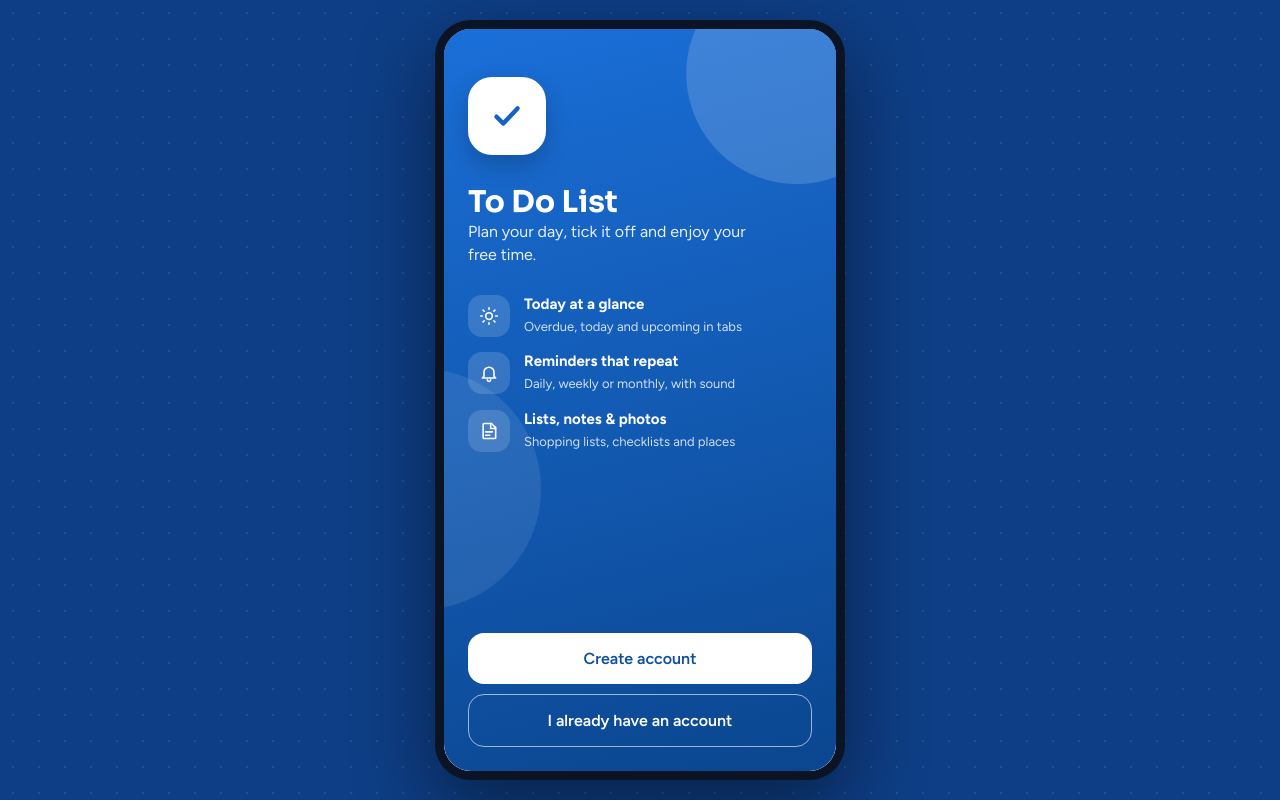
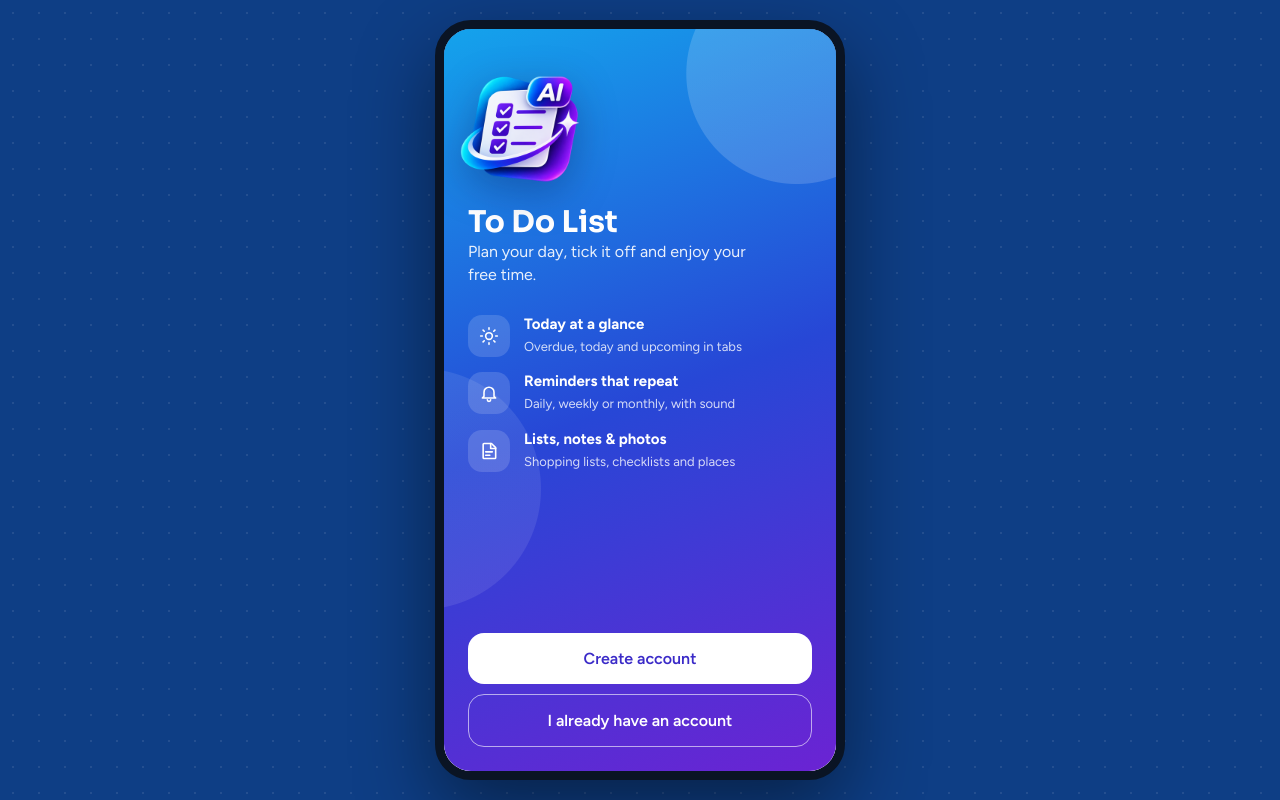
Before and after one commit to avyentra/todo, a plain HTML site: page index.html in a window 1280 px wide. Drawn offline with Linux system fonts and the light colour scheme.

Commit message:
Add files via upload

```diff
--- a/css/styles.css
+++ b/css/styles.css
@@ -40,7 +40,7 @@ h1,h2,h3{font-family:var(--f-display);text-wrap:balance;margin:0}
 .app.open .scrim{display:block;position:absolute;inset:0;background:rgba(6,18,40,.45);z-index:30;animation:fade .2s}
 @keyframes fade{from{opacity:0}}
 .brand{display:flex;flex-direction:column;align-items:center;gap:6px;padding:22px 16px 16px;background:linear-gradient(180deg,var(--accent-soft),transparent)}
-.brand-logo{width:54px;height:54px;border-radius:50%;background:var(--accent);color:var(--accent-ink);display:grid;place-items:center;box-shadow:0 6px 16px rgba(20,99,196,.35)}
+.brand-logo{width:64px;height:64px;object-fit:contain;filter:drop-shadow(0 6px 12px rgba(20,60,160,.3))}
 .brand-logo .i{width:28px;height:28px;stroke-width:3}
 .brand h1{font-size:19px;color:var(--accent)}
 .brand small{color:var(--muted);font-size:12px}
@@ -213,9 +213,9 @@ textarea{resize:vertical;line-height:1.45}
 /* ---------- auth ---------- */
 .auth{position:absolute;inset:0;z-index:70;background:var(--bg);display:flex;flex-direction:column;overflow-y:auto}
 .auth[hidden]{display:none}
-.auth-top{background:radial-gradient(circle at 85% 10%,rgba(255,255,255,.16) 0 90px,transparent 91px),radial-gradient(circle at 0% 95%,rgba(255,255,255,.1) 0 80px,transparent 81px),linear-gradient(160deg,#1A6FD8,#0D4E9F);color:#fff;padding:calc(44px + var(--st)) 24px 76px;text-align:center;display:flex;flex-direction:column;align-items:center;gap:6px}
-.auth-logo{width:70px;height:70px;border-radius:22px;background:#fff;color:#1463C4;display:grid;place-items:center;box-shadow:0 10px 24px rgba(0,0,0,.2);margin-bottom:8px}
-.auth-logo .i{width:36px;height:36px;stroke-width:3}
+.auth-top{background:radial-gradient(circle at 85% 10%,rgba(255,255,255,.16) 0 90px,transparent 91px),radial-gradient(circle at 0% 95%,rgba(255,255,255,.1) 0 80px,transparent 81px),linear-gradient(155deg,#1593E6 0%,#2747D6 55%,#6B23D3 100%);color:#fff;padding:calc(44px + var(--st)) 24px 76px;text-align:center;display:flex;flex-direction:column;align-items:center;gap:6px}
+.auth-logo{width:96px;height:96px;object-fit:contain;display:block;filter:drop-shadow(0 12px 20px rgba(10,20,80,.35));margin-bottom:4px}
+
 .auth-top h1{font-size:24px;color:#fff}
 .auth-top p{margin:0;opacity:.88;font-size:14.5px}
 .auth-card{position:relative;z-index:1;margin:-50px 16px 18px;background:var(--surface);border-radius:22px;box-shadow:0 10px 30px rgba(10,30,70,.12);padding:22px 20px;display:flex;flex-direction:column;gap:14px;border:1px solid var(--line)}
@@ -240,8 +240,8 @@ textarea{resize:vertical;line-height:1.45}
 .avatar.big{width:62px;height:62px;font-size:22px;box-shadow:0 6px 16px rgba(0,0,0,.18)}
 .shake{animation:shake .4s}
 @keyframes shake{20%,60%{transform:translateX(-7px)}40%,80%{transform:translateX(7px)}}
-.welcome{flex:1;display:flex;flex-direction:column;background:radial-gradient(circle at 90% 6%,rgba(255,255,255,.16) 0 110px,transparent 111px),radial-gradient(circle at -6% 62%,rgba(255,255,255,.09) 0 120px,transparent 121px),linear-gradient(165deg,#1A6FD8,#0B468F);color:#fff;padding:calc(48px + var(--st)) 24px calc(24px + var(--sb));gap:22px}
-.welcome .auth-logo{width:78px;height:78px;border-radius:24px}
+.welcome{flex:1;display:flex;flex-direction:column;background:radial-gradient(circle at 90% 6%,rgba(255,255,255,.16) 0 110px,transparent 111px),radial-gradient(circle at -6% 62%,rgba(255,255,255,.09) 0 120px,transparent 121px),linear-gradient(160deg,#14A3EC 0%,#2747D6 50%,#6B23D3 100%);color:#fff;padding:calc(48px + var(--st)) 24px calc(24px + var(--sb));gap:22px}
+.welcome .auth-logo{width:120px;height:120px;margin:-8px 0 -6px -8px}
 .welcome h1{font-size:30px;color:#fff;line-height:1.15}
 .welcome .tag{margin:0;font-size:16px;opacity:.9;max-width:30ch}
 .feats{list-style:none;margin:6px 0 0;padding:0;display:flex;flex-direction:column;gap:14px}
@@ -251,13 +251,13 @@ textarea{resize:vertical;line-height:1.45}
 .feats li small{opacity:.8;font-size:13px}
 .wbtns{margin-top:auto;display:flex;flex-direction:column;gap:10px}
 .wbtns .btn{justify-content:center;padding:14px;font-size:16px;border-radius:16px;border:0}
-.wbtns .btn.white{background:#fff;color:#0D4E9F}
+.wbtns .btn.white{background:#fff;color:#3B2BC8}
 .wbtns .btn.outline{background:transparent;color:#fff;border:1.5px solid rgba(255,255,255,.6)}
 .auth-top{position:relative}
 .auth-back{position:absolute;left:8px;top:calc(8px + var(--st));color:#fff}
 .auth-back:hover{background:rgba(255,255,255,.15);color:#fff}
 .note{background:var(--accent-soft);color:var(--ink);border-radius:12px;padding:10px 12px;font-size:13.5px;margin:0}
-.splash{flex:1;display:flex;flex-direction:column;align-items:center;justify-content:center;gap:14px;background:linear-gradient(160deg,#1A6FD8,#0D4E9F);color:#fff;font-weight:600}
+.splash{flex:1;display:flex;flex-direction:column;align-items:center;justify-content:center;gap:14px;background:linear-gradient(160deg,#14A3EC 0%,#2747D6 50%,#6B23D3 100%);color:#fff;font-weight:600}
 .splash .auth-logo{animation:pulse 1.4s infinite}
 
 /* ---------- notes ---------- */
--- a/index.html
+++ b/index.html
@@ -4,14 +4,14 @@
 <meta charset="utf-8">
 <meta name="viewport" content="width=device-width, initial-scale=1, viewport-fit=cover">
 <meta name="theme-color" content="#1463C4">
+<link rel="icon" href="icons/favicon.png" type="image/png">
+<link rel="apple-touch-icon" href="icons/icon-192.png">
 <meta name="mobile-web-app-capable" content="yes">
 <meta name="apple-mobile-web-app-capable" content="yes">
 <title>To Do List</title>
 <link rel="preconnect" href="https://fonts.googleapis.com">
 <link rel="preconnect" href="https://fonts.gstatic.com" crossorigin>
 <link rel="manifest" href="manifest.json">
-<link rel="icon" href="icons/icon.svg" type="image/svg+xml">
-<link rel="apple-touch-icon" href="icons/icon.svg">
 <link href="https://fonts.googleapis.com/css2?family=Figtree:wght@400;500;600;700&family=Sora:wght@600;700&display=swap" rel="stylesheet">
 <link rel="stylesheet" href="css/styles.css">
 </head>
--- a/js/auth.js
+++ b/js/auth.js
@@ -43,11 +43,11 @@ function renderAuth() {
   if (dlg.open) closeDlg();
   $('#app').classList.remove('open');
   box.hidden = false;
-  const top = (title, sub, back = 'welcome') => `<div class="auth-top"><button type="button" class="iconbtn auth-back" data-act="authgo" data-to="${back}" aria-label="Back">${ic('back')}</button><div class="auth-logo">${ic('check')}</div><h1>${title}</h1><p>${sub}</p></div>`;
+  const top = (title, sub, back = 'welcome') => `<div class="auth-top"><button type="button" class="iconbtn auth-back" data-act="authgo" data-to="${back}" aria-label="Back">${ic('back')}</button><img class="auth-logo" src="icons/logo.png" alt="To Do List logo" width="96" height="96"><h1>${title}</h1><p>${sub}</p></div>`;
   const pwField = (id, label, auto, ph) => `<div class="fld"><label for="${id}">${label}</label><div class="pw"><input id="${id}" class="inp" type="password" autocomplete="${auto}" placeholder="${ph}" required><button type="button" class="iconbtn" data-act="peek" data-for="${id}" aria-label="Show password">${ic('eye')}</button></div></div>`;
   if (mode === 'welcome') {
     box.innerHTML = `<div class="welcome">
-      <div class="auth-logo">${ic('check')}</div>
+      <img class="auth-logo" src="icons/logo.png" alt="To Do List logo" width="96" height="96">
       <div><h1>To Do List</h1><p class="tag">Plan your day, tick it off and enjoy your free time.</p></div>
       <ul class="feats">
         <li><span class="fi">${ic('sun')}</span><span><b>Today at a glance</b><small>Overdue, today and upcoming in tabs</small></span></li>
@@ -59,7 +59,7 @@ function renderAuth() {
         <button class="btn outline" data-act="authgo" data-to="login">I already have an account</button>
       </div></div>`;
   } else if (mode === 'splash') {
-    box.innerHTML = `<div class="splash"><div class="auth-logo">${ic('check')}</div><span>Loading your tasks…</span></div>`;
+    box.innerHTML = `<div class="splash"><img class="auth-logo" src="icons/logo.png" alt="To Do List logo" width="96" height="96"><span>Loading your tasks…</span></div>`;
   } else if (mode === 'signup') {
     box.innerHTML = `${top('To Do List', 'Plan your day, tick it off, enjoy your free time.')}
       <form class="auth-card" id="signupForm" autocomplete="on" novalidate>
--- a/js/render.js
+++ b/js/render.js
@@ -29,7 +29,7 @@ function renderSide() {
   const it = (act, id, icon, name, n, on, extra = '') => `<button class="nav-item ${on ? 'on' : ''}" data-act="${act}" data-id="${esc(id)}">${icon}<span class="t">${esc(name)}</span>${extra}${n ? `<span class="badge num">${n}</span>` : ''}</button>`;
   const tv = UI.view === 'tasks';
   $('#side').innerHTML = `
-    <div class="brand">${S.profile ? `<div class="avatar big" style="--ac:${esc(S.profile.color)}">${esc(initials(S.profile.name))}</div><h1>${esc(S.profile.name)}</h1><small>${esc(S.profile.email || 'My account')}</small>` : `<div class="brand-logo">${ic('check')}</div><h1>To Do List</h1><small>Tasks, lists &amp; notes</small>`}</div>
+    <div class="brand">${S.profile ? `<div class="avatar big" style="--ac:${esc(S.profile.color)}">${esc(initials(S.profile.name))}</div><h1>${esc(S.profile.name)}</h1><small>${esc(S.profile.email || 'My account')}</small>` : `<img class="brand-logo" src="icons/logo.png" alt="" width="64" height="64"><h1>To Do List</h1><small>Tasks, lists &amp; notes</small>`}</div>
     <nav class="nav" aria-label="Views">
       ${it('list', 'all', ic('home'), 'All Lists', p.length, tv && UI.list === 'all', late ? `<span class="badge red num" title="Overdue">${late}</span>` : '')}
       ${it('list', 'today', ic('sun'), 'Today', todayN, false)}
--- a/sw.js
+++ b/sw.js
@@ -1,7 +1,7 @@
 /* To Do List – offline cache for the app shell */
-const CACHE = 'todo-app-v1';
+const CACHE = 'todo-app-v2';
 const FILES = [
-  './', './index.html', './manifest.json', './icons/icon.svg', './css/styles.css',
+  './', './index.html', './manifest.json', './icons/logo.png', './icons/favicon.png', './icons/icon-192.png', './icons/icon-512.png', './css/styles.css',
   ...['utils', 'state', 'storage', 'sync', 'actions', 'auth', 'quick-add', 'reminders', 'dictation', 'toasts', 'theme', 'derived', 'render', 'dialogs', 'backup', 'router', 'events', 'main'].map(f => `./js/${f}.js`)
 ];
 self.addEventListener('install', e => { e.waitUntil(caches.open(CACHE).then(c => c.addAll(FILES)).then(() => self.skipWaiting())); });
```
Also changed, not shown: icons/favicon.png (added), icons/icon-192.png (added), icons/icon-512.png (added), icons/icon-maskable-512.png (added), icons/logo.png (added), manifest.json, 1 other file.
